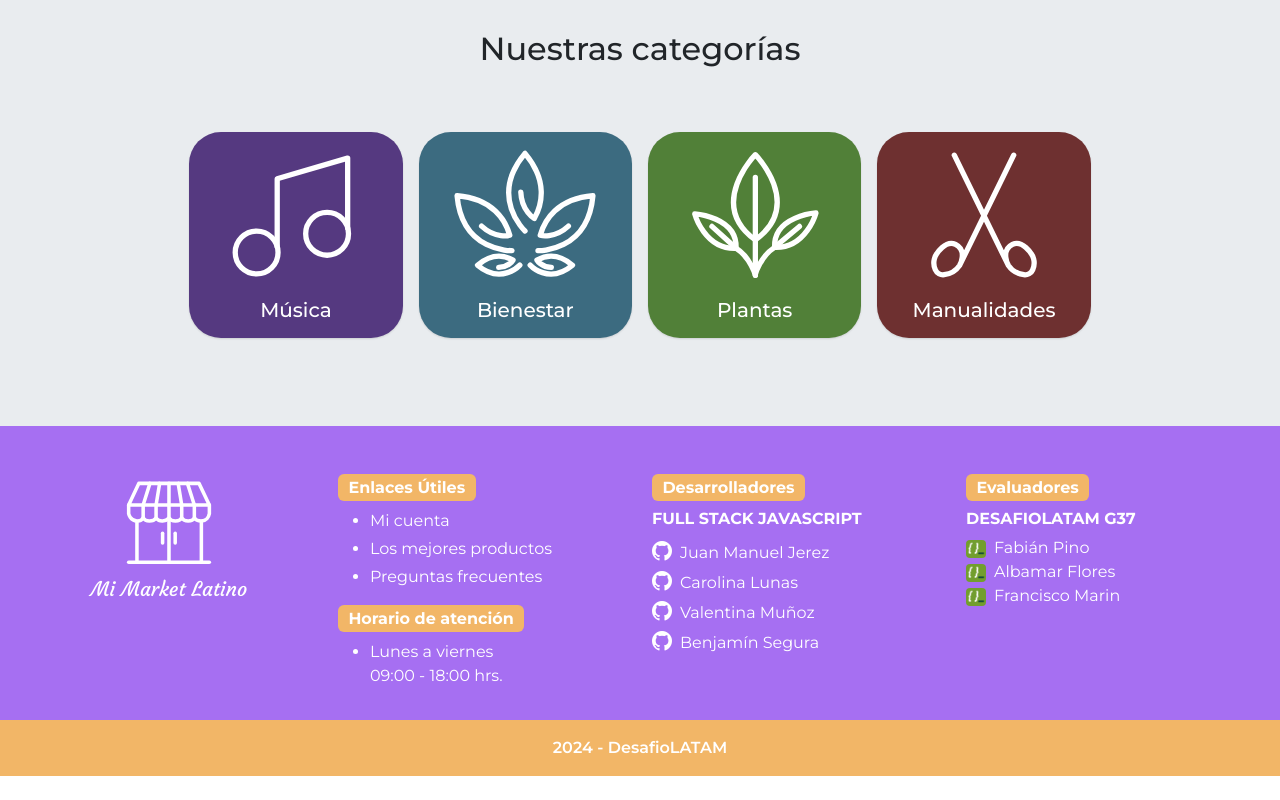
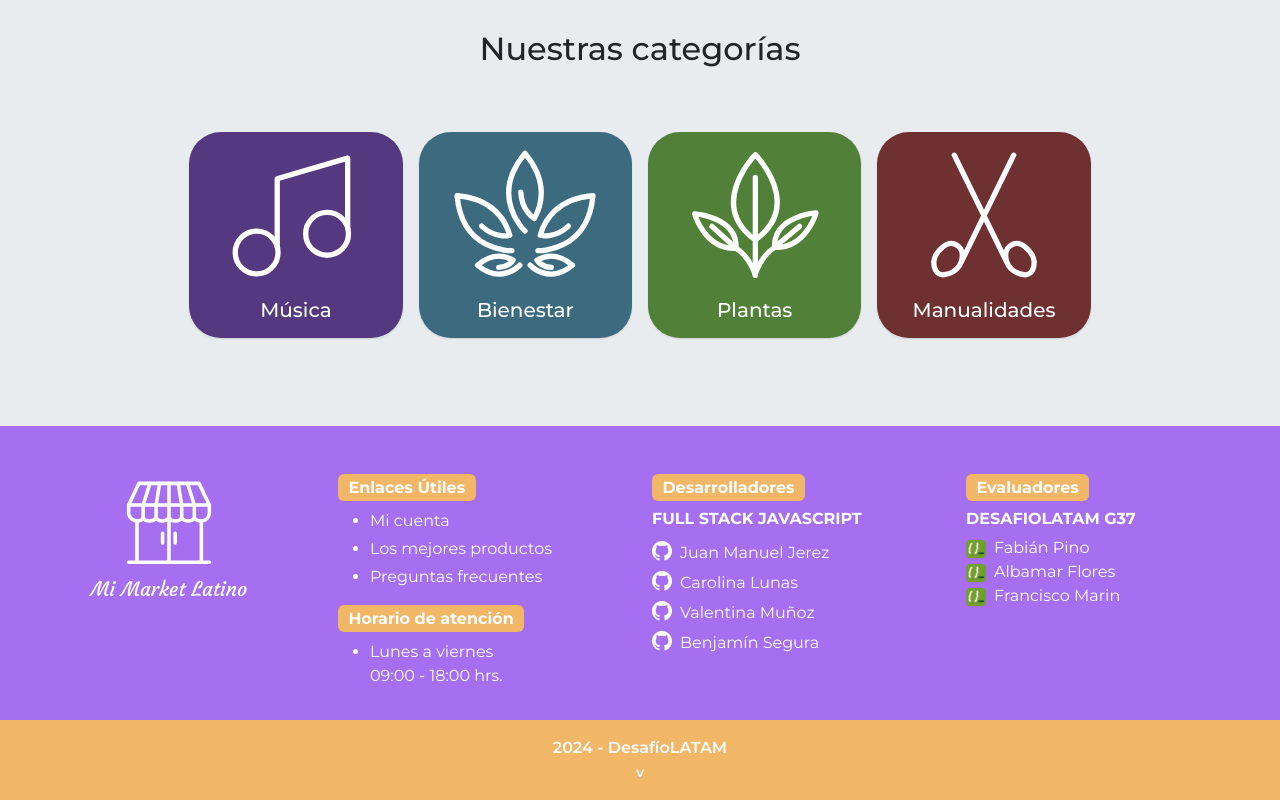
Before and after one commit to carolinalunasfarah/marketplace-frontend-react-user, a React (Vite) app: page / in a window 1280 px wide. Shown: the part 1353-2153 px from the top of the page. Before the commit the page ends 2129 px from the top, so only its background shows below. Built offline with nearby package versions, Linux system fonts and the light colour scheme.

Commit message:
add import.meta.env + .env.example

```diff
--- a/src/components/Footer.jsx
+++ b/src/components/Footer.jsx
@@ -162,7 +162,8 @@ const Footer = () => {
                     </Row>
                 </section>
                 <section className="bg-copyright text-center mt-3 py-3">
-                    2024 - DesafioLATAM
+                    <p className="mb-0">2024 - DesafíoLATAM</p>
+                    <small>v{import.meta.env.VITE_VERSION}</small>
                 </section>
             </footer>
         </>
```
Also changed, not shown: 1 other file (tests, documents, lock files or other folders).
